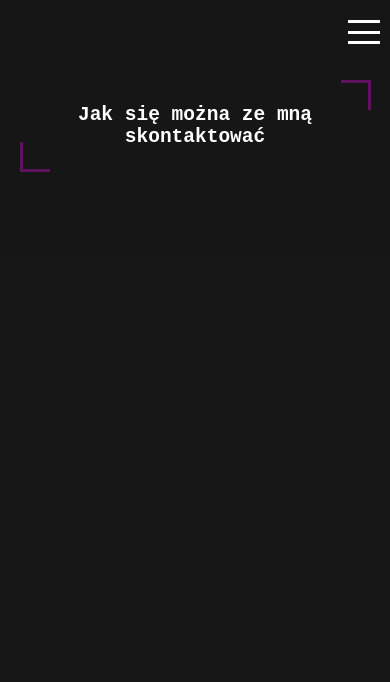
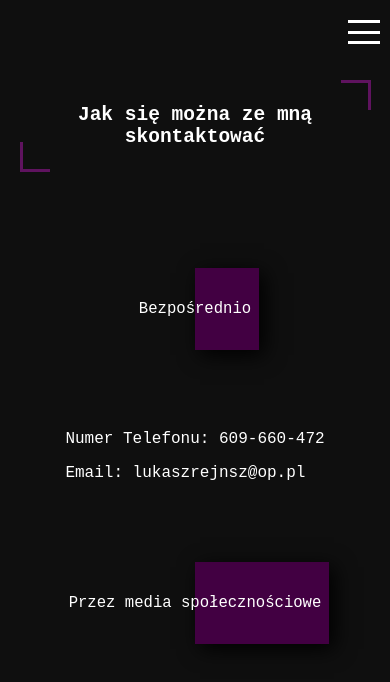
Before and after one commit to Rejnszu/rejnszu-portfolio, a React (Create React App) app: page /kontakt in a window 390 px wide. Shown: the top 682 px of the page. Built offline with nearby package versions, Linux system fonts and the light colour scheme; a web font is replaced by a local one.

Commit message:
starting contact page

```diff
--- a/src/components/UI/AnimatedPages.js
+++ b/src/components/UI/AnimatedPages.js
@@ -7,6 +7,9 @@ const AnimatedPages = (props) => {
   const navigate = useNavigate();
   const nextPage = () => {
     switch (location.pathname) {
+      case "/rejnszu-portfolio/":
+        navigate("/umiejetnoscikodowania");
+        break;
       case "/omnie":
         navigate("/umiejetnoscikodowania");
         break;
@@ -20,6 +23,9 @@ const AnimatedPages = (props) => {
         navigate("/kontakt");
         break;
       case "/kontakt":
+        navigate("/omnie");
+        break;
+      default:
         navigate("/omnie");
         break;
     }
@@ -38,13 +44,17 @@ const AnimatedPages = (props) => {
         },
       }}
     >
-      <div
+      <motion.div
+        initial={{ opacity: 0 }}
+        animate={{ opacity: 1 }}
+        exit={{ opacity: 0 }}
+        transition={{ duration: 0.3, delay: 0.3 }}
         key={props.page + "next"}
         onClick={() => nextPage()}
         className="next-page"
       >
         <AiOutlineArrowRight />
-      </div>
+      </motion.div>
       {props.children}
     </motion.div>
   );
--- a/src/components/UI/CustomLink.js
+++ b/src/components/UI/CustomLink.js
@@ -14,7 +14,7 @@ const CustomLink = (props) => {
       <motion.span
         initial={{ opacity: 0, x: "100px", y: "100px" }}
         whileInView={{ opacity: 1, x: "10px", y: "30px" }}
-        transition={{ delay: 0.5 }}
+        transition={{ delay: 0.4 }}
         className={styles["custom-link__cursor"]}
       >
         <FaHandPointer />
--- a/src/index.scss
+++ b/src/index.scss
@@ -20,7 +20,7 @@ body {
   position: relative;
   overflow-x: hidden;
   font-family: "Oxygen Mono", monospace;
-  background-color: var(--backgroundColor);
+  background-color: rgba(0, 0, 0, 0.8);
 }
 .page-wrapper {
   position: relative;
--- a/src/pages/Contact/ContactPage.js
+++ b/src/pages/Contact/ContactPage.js
@@ -2,11 +2,31 @@ import React from "react";
 import AnimatedPages from "../../components/UI/AnimatedPages";
 import styles from "./ContactPage.module.scss";
 import Heading from "../../components/UI/Heading";
+import SmallTextElement from "../../components/UI/SmallTextElement";
 const Contact = () => {
   return (
     <AnimatedPages page="contact">
       <section className={`${styles["contact"]} section-padding`}>
         <Heading text="Jak się można ze mną skontaktować" />
+        <div className={styles["contact__inner-wrapper"]}>
+          <div className={styles["contact__direct-message"]}>
+            <SmallTextElement flexPosition="center" delay={0.4}>
+              Bezpośrednio
+            </SmallTextElement>
+            <p className={styles["contact__direct-message__item"]}>
+              Numer Telefonu: 609-660-472
+            </p>
+            <p className={styles["contact__direct-message__item"]}>
+              Email: lukaszrejnsz@op.pl
+            </p>
+          </div>
+
+          <div className={styles["contact__social-media"]}>
+            <SmallTextElement flexPosition="center" delay={0.9}>
+              Przez media społecznościowe
+            </SmallTextElement>
+          </div>
+        </div>
       </section>
     </AnimatedPages>
   );
--- a/src/pages/Contact/ContactPage.module.scss
+++ b/src/pages/Contact/ContactPage.module.scss
@@ -3,3 +3,21 @@
   color: white;
   min-height: 100vh;
 }
+.contact__inner-wrapper {
+  margin-top: 5rem !important;
+  max-width: 90%;
+  margin: auto;
+  display: flex;
+  justify-content: space-around;
+}
+.contact__direct-message__item {
+  margin: 1rem 0;
+}
+
+@media only screen and (max-width: 900px) {
+  .contact__inner-wrapper {
+    margin-top: 2rem !important;
+    flex-direction: column;
+    align-items: center;
+  }
+}
--- a/src/pages/Portfolio/Portfolio.module.scss
+++ b/src/pages/Portfolio/Portfolio.module.scss
@@ -16,7 +16,7 @@
   margin: 2rem 0;
   & p {
     padding: 2rem;
-    font-size: clamp(0.8rem, 4vw, 1.3rem);
+    font-size: clamp(1rem, 4vw, 1.3rem);
     cursor: pointer;
     transition: all 0.3s;
     &:hover {
--- a/src/pages/Portfolio/PortfolioPage.js
+++ b/src/pages/Portfolio/PortfolioPage.js
@@ -24,7 +24,7 @@ const Portfolio = () => {
               setDisplayedProjects("websites");
             }}
           >
-            Strony internetowe
+            Strony
           </p>
           <p tabIndex={0} onClick={() => setDisplayedProjects("apps")}>
             Aplikacje
```
